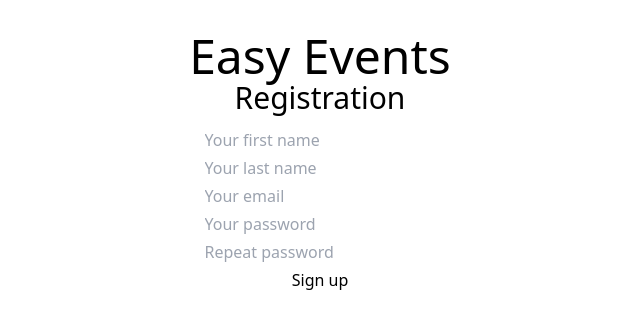
After one commit to Data5tream/easyevents_api, a Django app: page /register in a window 1280 px wide. The commit adds this page. Shown: the top 329 px of the page, without its empty margins (320-960 px from the left). Run offline with Django 4.2, Linux system fonts and the light colour scheme; some libraries are stand-ins or nearby versions.

Commit message:
add registration form

```diff
--- a/signup/templates/signup/modal_layout.html
+++ b/signup/templates/signup/modal_layout.html
@@ -2,6 +2,15 @@
 
 {% block body %}
     <div class="container mx-auto mt-8">
+        {% if messages %}
+            <ul>
+                {% for message in messages %}
+                    <li class="rounded my-2 p-2 {% if message.level == 40 %}bg-red-700{% else %}bg-slate-500{% endif %} text-white">
+                        {{ message }}
+                    </li>
+                {% endfor %}
+            </ul>
+        {% endif %}
         {% block modal %}
         {% endblock %}
     </div>
--- /dev/null
+++ b/signup/templates/signup/register.html
@@ -0,0 +1,33 @@
+{% extends 'signup/modal_layout.html' %}
+
+{% block modal %}
+    <div class="text-center">
+        <h1 class="text-5xl">Easy Events</h1>
+        <h2 class="text-3xl font-light mb-3">Registration</h2>
+        <form action="{% url 'register' %}" method="post" class="flex flex-col items-center gap-1">
+            {% csrf_token %}
+            <input type="hidden" name="next" value="{{ next }}">
+            {% for error in form.errors %}
+                <div class="rounded px-2 py-4 mb-4 bg-red-400 text-red-950 font-bold">
+                    {{ error }}
+                </div>
+            {% endfor %}
+            <input type="text" class="form-input" name="first_name" placeholder="Your first name"
+                   aria-label="First name" required/>
+            <input type="text" class="form-input" name="last_name" placeholder="Your last name"
+                   aria-label="Last name" required/>
+            <input type="email" class="form-input" name="email" placeholder="Your email"
+                   aria-label="Email" required/>
+            <input type="password" class="form-input" name="password0" placeholder="Your password" aria-label="Password"
+                   required/>
+            <input type="password" class="form-input" name="password1" placeholder="Repeat password"
+                   aria-label="Repeat password" required/>
+            <button type="submit" class="form-button">
+                Sign up
+            </button>
+        </form>
+        {% if next %}
+            <span class="block mt-5 italic font-light">You will be redirected after the login.</span>
+        {% endif %}
+    </div>
+{% endblock %}
--- a/signup/urls.py
+++ b/signup/urls.py
@@ -7,5 +7,6 @@ urlpatterns = [
     path('', views.LandingView.as_view(), name='index'),
     path('login', auth_views.LoginView.as_view(template_name='signup/login.html'), name='login'),
     path('logout', auth_views.LogoutView.as_view(template_name='signup/logout.html'), name='logout'),
+    path('register', views.RegisterView.as_view(), name='register'),
     path('signup/<int:pk>/<str:title>', views.SignupView.as_view(), name='signup_view'),
 ]
--- a/signup/views.py
+++ b/signup/views.py
@@ -1,10 +1,13 @@
 from django.contrib import messages
+from django import forms
+from django.contrib.auth import login
+from django.db import IntegrityError
 from django.http import HttpResponse, Http404
-from django.shortcuts import redirect
+from django.shortcuts import redirect, render
 from django.views.generic import TemplateView, DetailView
 from rest_framework import status
 
-from core.models import Event, EventUpdate
+from core.models import Event, EventUpdate, User
 
 
 # Create your views here.
@@ -51,3 +54,35 @@ class SignupView(DetailView):
                 messages.add_message(request, messages.INFO, 'Already signed up for event.')
 
         return redirect('signup_view', pk=pk, title=title)
+
+
+class RegistrationForm(forms.Form):
+    first_name = forms.CharField(max_length=64)
+    last_name = forms.CharField(max_length=64)
+    email = forms.EmailField()
+    password0 = forms.CharField(min_length=8)
+    password1 = forms.CharField(min_length=8)
+
+
+class RegisterView(TemplateView):
+    template_name = 'signup/register.html'
+
+    def post(self, request):
+        form = RegistrationForm(request.POST)
+        next_url = form.cleaned_data['next'] if 'next' in form.cleaned_data else ''
+
+        if form.is_valid():
+
+            if form.cleaned_data['password0'] != form.cleaned_data['password1']:
+                messages.add_message(request, messages.ERROR, 'Passwords don\'t match')
+                return render(request, self.template_name, {'next': next_url})
+            try:
+                user = User.objects.create_user(form.cleaned_data['email'], form.cleaned_data['password0'])
+            except IntegrityError:
+                messages.add_message(request, messages.ERROR, 'Email already registered')
+                return render(request, self.template_name, {'next': next_url})
+
+            login(request, user)
+            return redirect(next_url)
+
+        return render(request, self.template_name, {'form': form, 'next': next_url})
```
Also changed, not shown: signup/templates/signup/form_base.html (+17 -6 lines).
